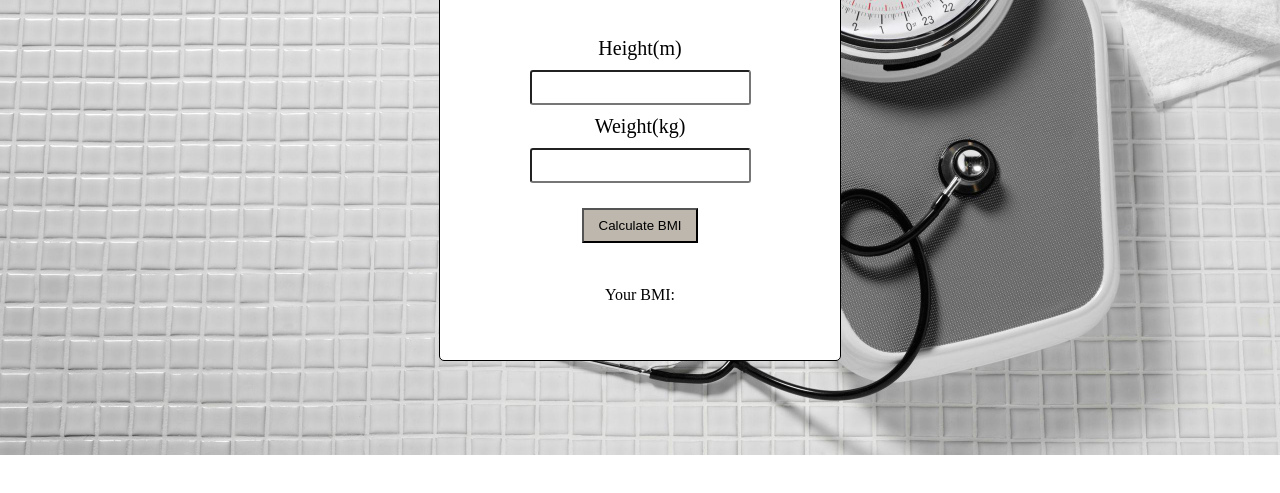
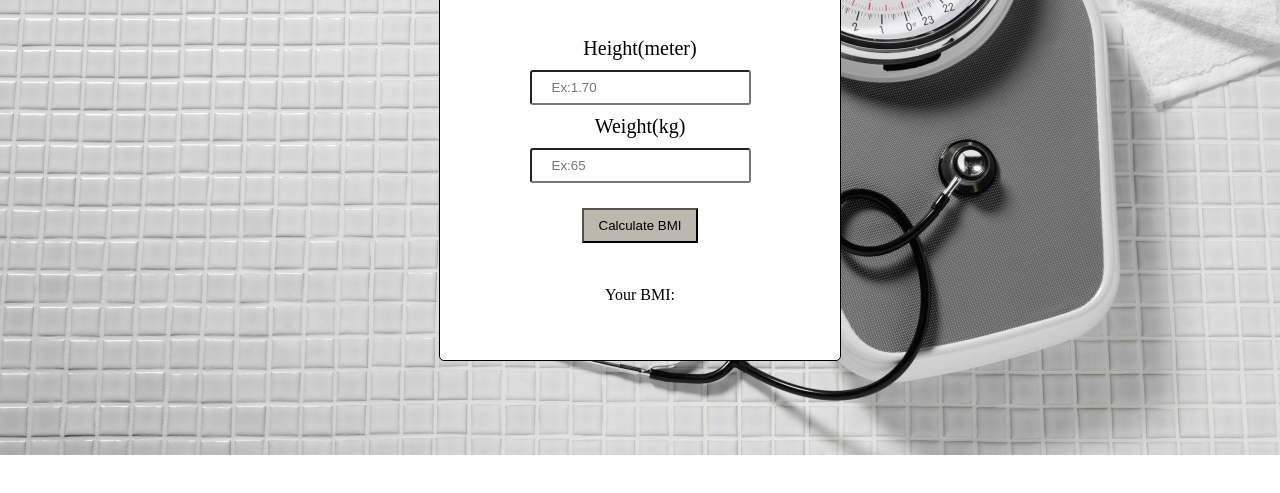
Before and after one commit to anjum31/BMI-Calculator, a plain HTML site: page index.html in a window 1280 px wide. Shown: the part 265-758 px from the top of the page. Drawn offline with Linux system fonts and the light colour scheme.

Commit message:
change placeholder

```diff
--- a/index.html
+++ b/index.html
@@ -12,11 +12,11 @@
             <div class="main">
                 <h1>BMI CALCULATOR</h1>
                     <div class="form">
-                        <label for="heightInput" >Height(m)</label>
-                        <input type="number" id="heightInput" required>
+                        <label for="heightInput" >Height(meter)</label>
+                        <input type="number" placeholder="Ex:1.70 " id="heightInput" required>
 
                         <label for="weightInput" >Weight(kg)</label>
-                        <input type="number" id="weightInput" required></br>
+                        <input type="number" placeholder="Ex:65" id="weightInput" required></br>
 
                         <button id="calculateBtn" type="button" onClick="calculate()">Calculate BMI</button>
                     </div>
```
